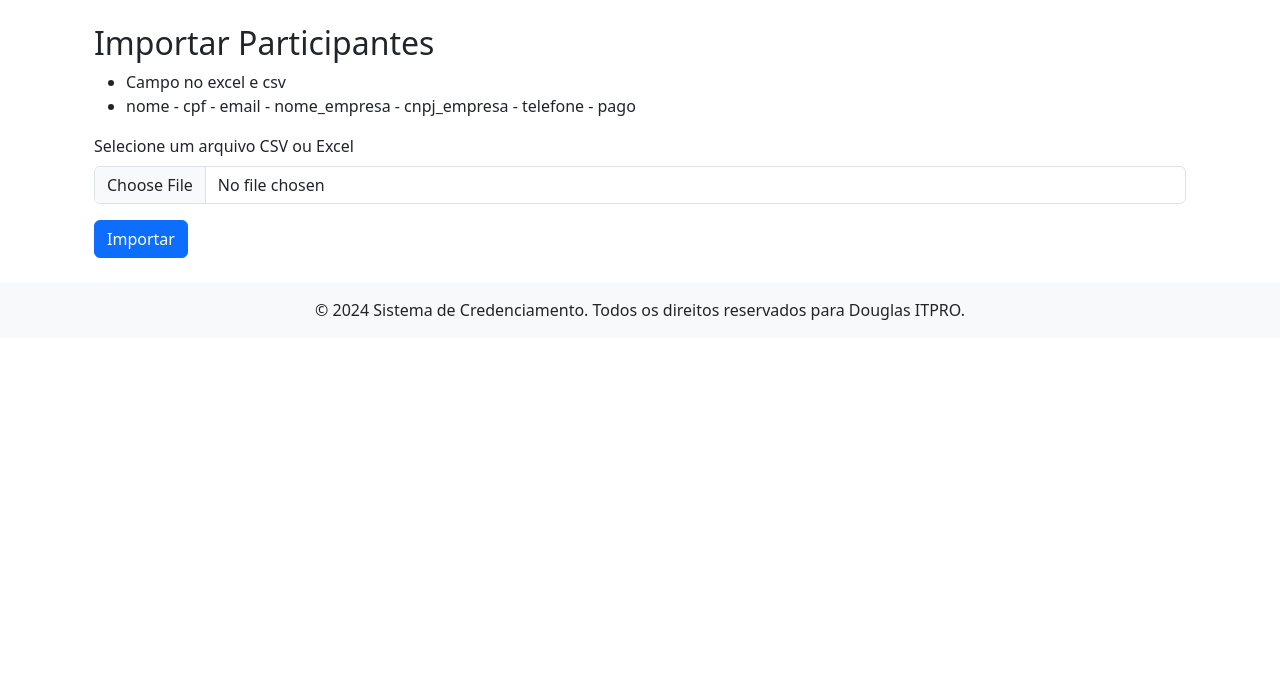
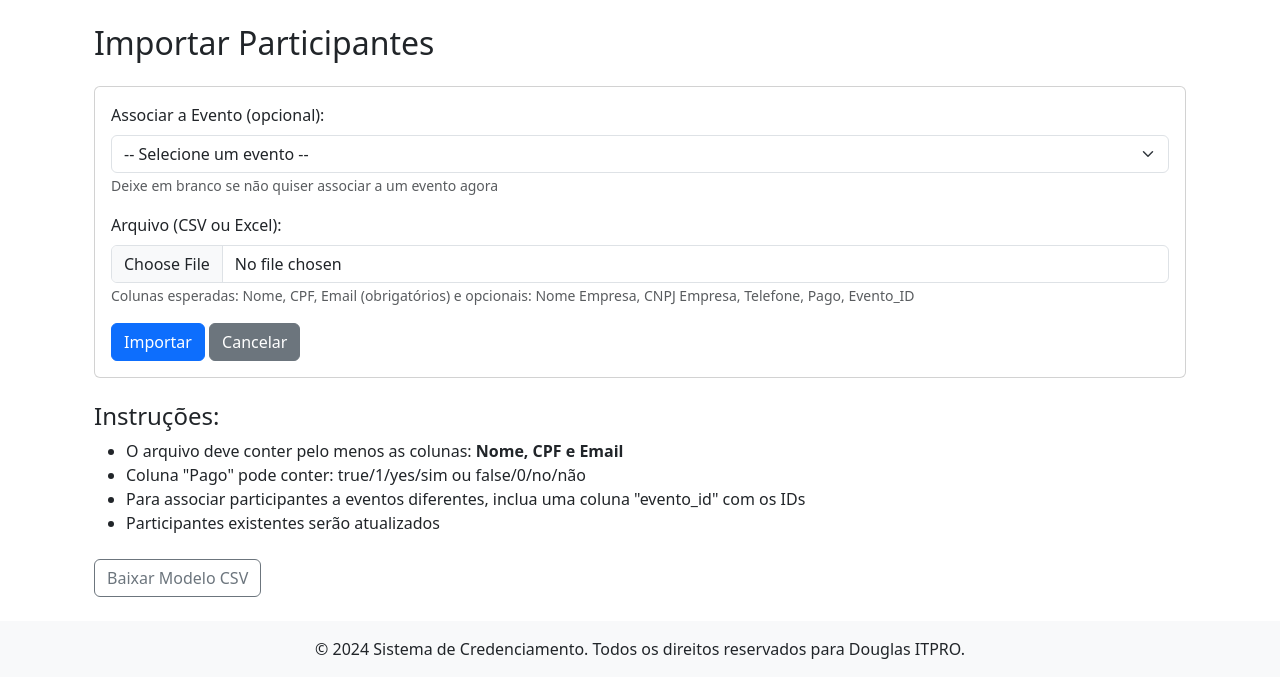
Before and after one commit to douglasinforj/cred_cirurgia, a Django app: page /cred_app/import_participantes/ in a window 1280 px wide. Shown: the part 56-754 px from the top of the page. Run offline with Django 5.2, Linux system fonts and the light colour scheme; the visitor is signed in with stand-in values (Sample User, id 1); data that the repository does not hold is empty.

Commit message:
Ajuste no layout da template adição de download de modelo para importação

```diff
--- a/cred_app/templates/cred_app/import_participantes.html
+++ b/cred_app/templates/cred_app/import_participantes.html
@@ -1,29 +1,62 @@
 {% extends 'base.html' %}
+{% load static %}
+
+{% block title %}Importar Participantes{% endblock %}
 
 {% block content %}
 <div class="container mt-4">
     <h2>Importar Participantes</h2>
-    <ul>
-        <li>Campo no excel e csv</li>
-        <li>nome - cpf - email - nome_empresa - cnpj_empresa - telefone - pago</li>
-    </ul>
 
-    <!-- Exibe mensagens -->
+    <div class="card mt-4">
+        <div class="card-body">
+            <form method="post" enctype="multipart/form-data">
+                {% csrf_token %}
+
+                <div class="mb-3">
+                    <label for="evento" class="form-label">Associar a Evento (opcional):</label>
+                    <select name="evento" id="evento" class="form-select">
+                        <option value="">-- Selecione um evento --</option>
+                        {% for evento in eventos %}
+                            <option value="{{ evento.id }}">{{ evento.nome }} ({{ evento.data|date:"d/m/Y" }})</option>
+                        {% endfor %}
+                    </select>
+                    <small class="text-muted">Deixe em branco se não quiser associar a um evento agora</small>
+                </div>
+
+                <div class="mb-3">
+                    <label for="file" class="form-label">Arquivo (CSV ou Excel):</label>
+                    <input type="file" class="form-control" id="file" name="file" accept=".csv,.xlsx,.xls" required>
+                    <small class="text-muted">Colunas esperadas: Nome, CPF, Email (obrigatórios) e opcionais: Nome Empresa, CNPJ Empresa, Telefone, Pago, Evento_ID</small>
+                </div>
+
+                <button type="submit" class="btn btn-primary">Importar</button>
+                <a href="{% url 'home' %}" class="btn btn-secondary">Cancelar</a>
+            </form>
+        </div>
+    </div>
+
     {% if messages %}
-        <div class="alert alert-info">
-            {% for message in messages %}
-                <p>{{ message }}</p>
-            {% endfor %}
+    <div class="mt-3">
+        {% for message in messages %}
+        <div class="alert alert-{% if message.tags == 'error' %}danger{% else %}{{ message.tags }}{% endif %}">
+            {{ message }}
         </div>
+        {% endfor %}
+    </div>
     {% endif %}
 
-    <form method="post" enctype="multipart/form-data">
-        {% csrf_token %}
-        <div class="mb-3">
-            <label for="file" class="form-label">Selecione um arquivo CSV ou Excel</label>
-            <input type="file" name="file" class="form-control" required>
-        </div>
-        <button type="submit" class="btn btn-primary">Importar</button>
-    </form>
+    <div class="mt-4">
+        <h4>Instruções:</h4>
+        <ul>
+            <li>O arquivo deve conter pelo menos as colunas: <strong>Nome, CPF e Email</strong></li>
+            <li>Coluna "Pago" pode conter: true/1/yes/sim ou false/0/no/não</li>
+            <li>Para associar participantes a eventos diferentes, inclua uma coluna "evento_id" com os IDs</li>
+            <li>Participantes existentes serão atualizados</li>
+        </ul>
+
+        <a href="{% static 'importar/modelo_importacao.csv' %}" class="btn btn-outline-secondary mt-2">
+            <i class="fas fa-download"></i> Baixar Modelo CSV
+        </a>
+    </div>
 </div>
 {% endblock %}
```
